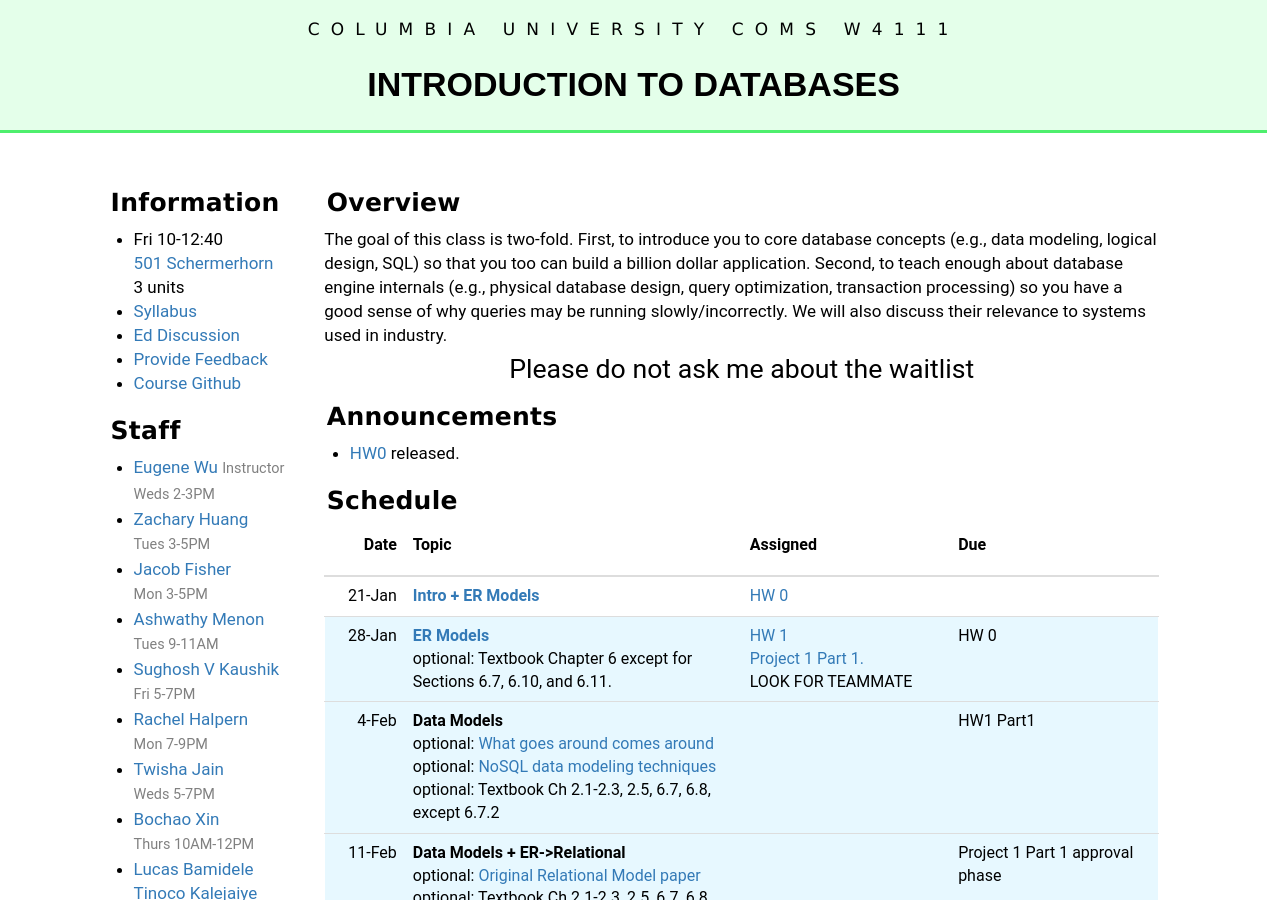
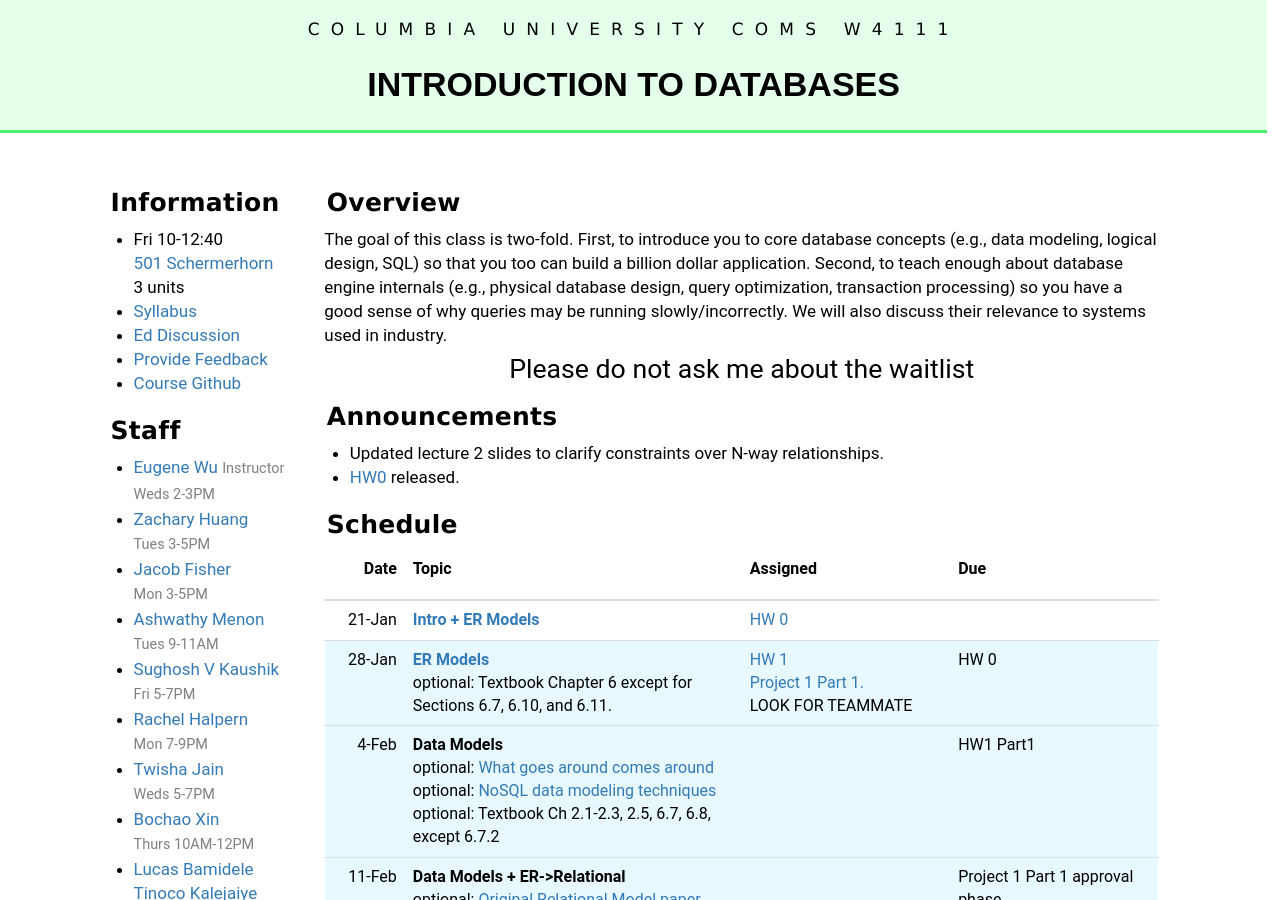
Before and after one commit to Kitatine/w4111.github.io, a Jekyll site: the page built from index.md, in a window 1280 px wide and 900 px high. Built offline with Jekyll 4.4.1, drawn with Linux system fonts in a browser that asks for light colours.

Commit message:
lazy commit msg

```diff
--- a/index.md
+++ b/index.md
@@ -28,6 +28,7 @@
 
 #### Announcements
 
+* Updated lecture 2 slides to clarify constraints over N-way relationships.
 * [HW0](https://github.com/w4111/hw0) released.
 
 #### Schedule
```
Also changed, not shown: 1 other file.
